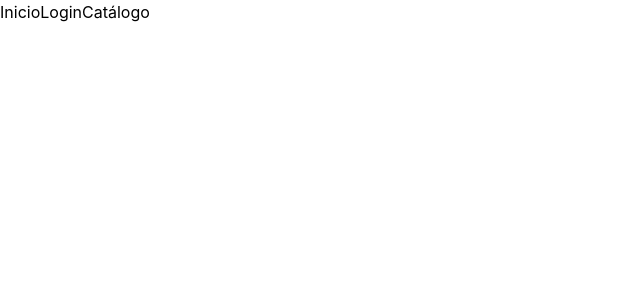
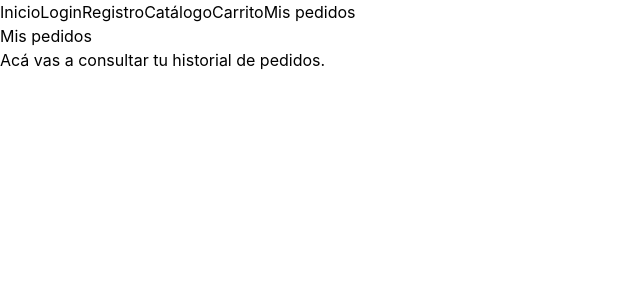
Before and after one commit to jpatriciomaydana/Proyecto-M5-Juan-patricio-Maydana-FT77, a React (Vite) app: page /mis-pedidos in a window 1280 px wide. Before the commit this address had no page. Shown: the top 300 px of the page, without its empty margins (0-640 px from the left). Built offline with nearby package versions, Linux system fonts and the light colour scheme.

Commit message:
feat: agregar navegación de clientes

```diff
--- a/src/App.tsx
+++ b/src/App.tsx
@@ -1,5 +1,12 @@
 import type { JSX } from "react";
 import { Link, Route, Routes } from "react-router-dom";
+
+import Home from "./pages/customer/Home";
+import Login from "./pages/auth/Login";
+import Register from "./pages/auth/Register";
+import Catalog from "./pages/customer/Catalog";
+import Cart from "./pages/customer/Cart";
+import Orders from "./pages/customer/Orders";
 
 function App(): JSX.Element {
   return (
@@ -7,13 +14,19 @@ function App(): JSX.Element {
       <nav>
         <Link to="/">Inicio</Link>
         <Link to="/login">Login</Link>
+        <Link to="/registro">Registro</Link>
         <Link to="/catalogo">Catálogo</Link>
+        <Link to="/carrito">Carrito</Link>
+        <Link to="/mis-pedidos">Mis pedidos</Link>
       </nav>
 
       <Routes>
-        <Route path="/" element={<h1>Inicio</h1>} />
-        <Route path="/login" element={<h1>Login</h1>} />
-        <Route path="/catalogo" element={<h1>Catálogo</h1>} />
+        <Route path="/" element={<Home />} />
+        <Route path="/login" element={<Login />} />
+        <Route path="/registro" element={<Register />} />
+        <Route path="/catalogo" element={<Catalog />} />
+        <Route path="/carrito" element={<Cart />} />
+        <Route path="/mis-pedidos" element={<Orders />} />
       </Routes>
     </>
   );
--- a/src/pages/auth/Login.tsx
+++ b/src/pages/auth/Login.tsx
@@ -0,0 +1,10 @@
+function Login() {
+    return (
+        <main>
+            <h1>Iniciar sesión</h1>
+            <p>Accedé a tu cuenta.</p>
+        </main>
+    );
+}
+
+export default Login;
--- a/src/pages/auth/Register.tsx
+++ b/src/pages/auth/Register.tsx
@@ -0,0 +1,10 @@
+function Register() {
+    return (
+        <main>
+            <h1>Crear cuenta</h1>
+            <p>Registrate para comenzar a comprar.</p>
+        </main>
+    );
+}
+
+export default Register;
--- a/src/pages/customer/Cart.tsx
+++ b/src/pages/customer/Cart.tsx
@@ -0,0 +1,10 @@
+function Cart() {
+    return (
+        <main>
+            <h1>Carrito</h1>
+            <p>Tu carrito de compras aparecerá acá.</p>
+        </main>
+    );
+}
+
+export default Cart;
--- a/src/pages/customer/Catalog.tsx
+++ b/src/pages/customer/Catalog.tsx
@@ -0,0 +1,10 @@
+function Catalog() {
+    return (
+        <main>
+            <h1>Catálogo</h1>
+            <p>Acá vas a encontrar nuestros libros.</p>
+        </main>
+    );
+}
+
+export default Catalog;
--- a/src/pages/customer/Home.tsx
+++ b/src/pages/customer/Home.tsx
@@ -0,0 +1,10 @@
+function Home() {
+    return (
+        <main>
+            <h1>Inicio</h1>
+            <p>Bienvenido a nuestra librería.</p>
+        </main>
+    );
+}
+
+export default Home;
--- a/src/pages/customer/Orders.tsx
+++ b/src/pages/customer/Orders.tsx
@@ -0,0 +1,10 @@
+function Orders() {
+    return (
+        <main>
+            <h1>Mis pedidos</h1>
+            <p>Acá vas a consultar tu historial de pedidos.</p>
+        </main>
+    );
+}
+
+export default Orders;
```
